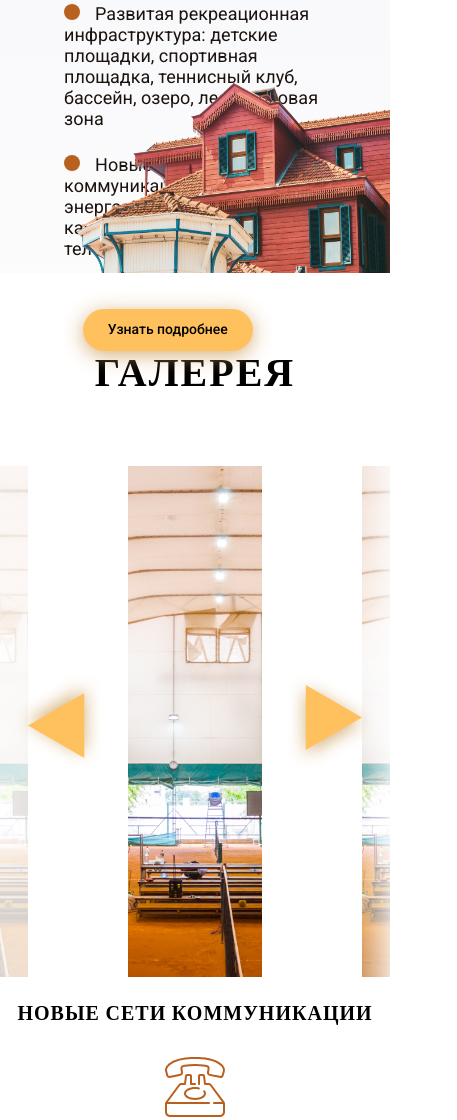
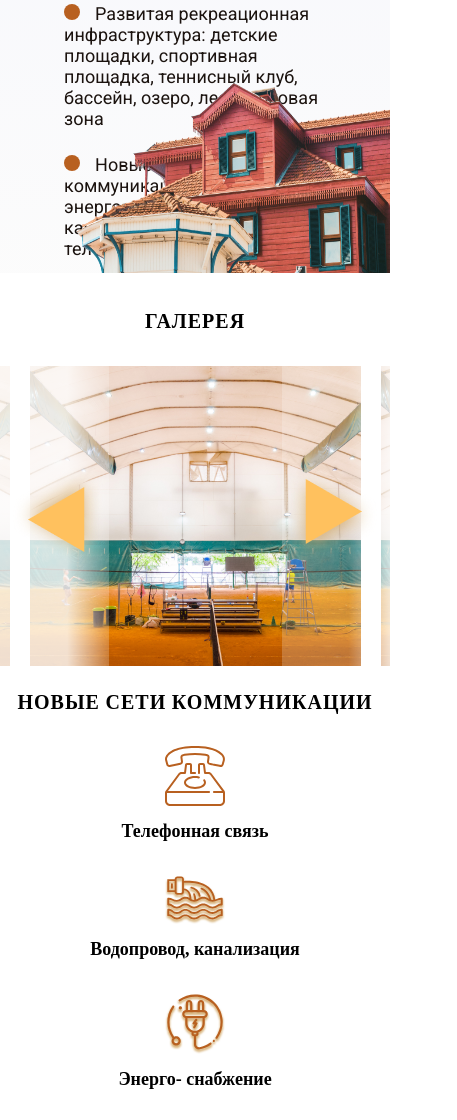
Before and after one commit to RashchukKolya/Gold_key, a website: page src/index.html in a window 390 px wide. Shown: the part 2762-3882 px from the top of the page, 457 px wide, since content can reach past the window. Drawn offline with nearby package versions, Linux system fonts and the light colour scheme; files that its build step writes are made by us from their sources; a web font is replaced by a local one.

Commit message:
adaptive slider

```diff
--- a/src/sass/header.scss
+++ b/src/sass/header.scss
@@ -708,17 +708,40 @@ input{
   position: relative;
   width: 100%;
   left: -40%;
+  @media only screen and (max-width: 768px) {
+    left: -85%;
+  }
 }
 
 .gallery_title{
   text-align: center;
   margin: 70px 0;
+  @media only screen and (max-width: 768px) {
+    font-size: 20px;
+    margin: 20px 0;
+  }
 }
 .gallery__item{
   padding: 0px 50px;
   height: 511px;
   min-width: 60%;
+  @media only screen and (max-width: 768px) {
+    height: 350px;
+    min-width: 90%;
+    padding: 0px 10px;
+  }
+  @media only screen and (max-width: 500px) {
+    height: 300px;
+  }
 }
+
+@media only screen and (max-width: 768px) {
+  .gradient-wrapper{
+    overflow: hidden;
+  }
+
+}
+
 
 .gallery__item img{
   width: 100%;
```
